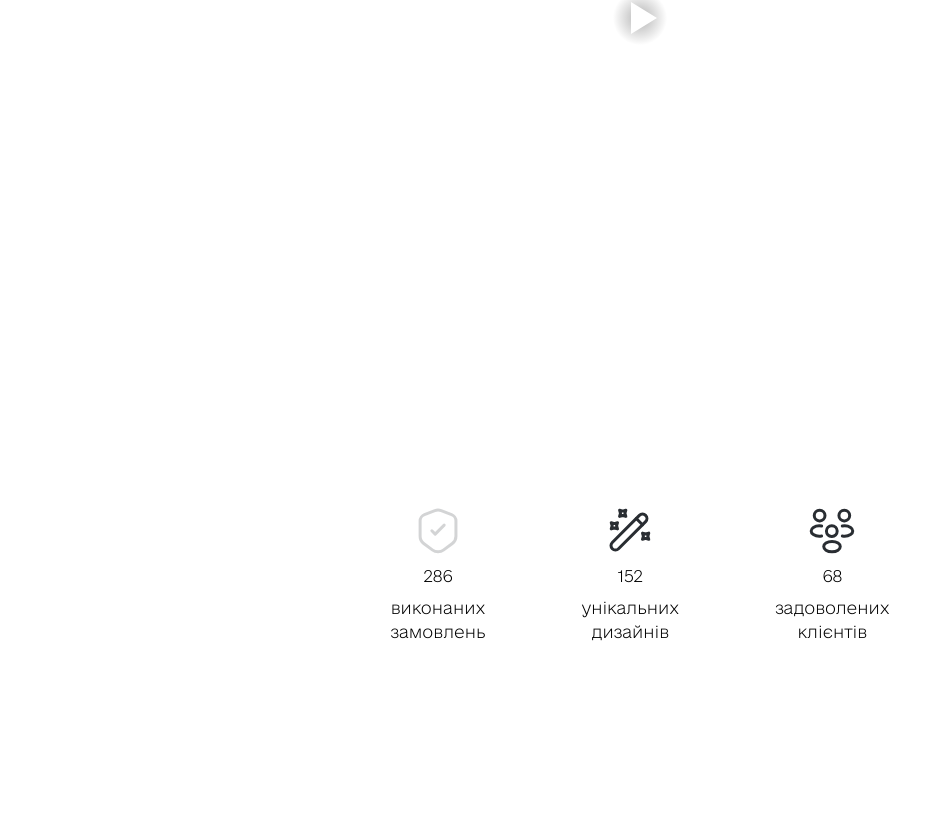
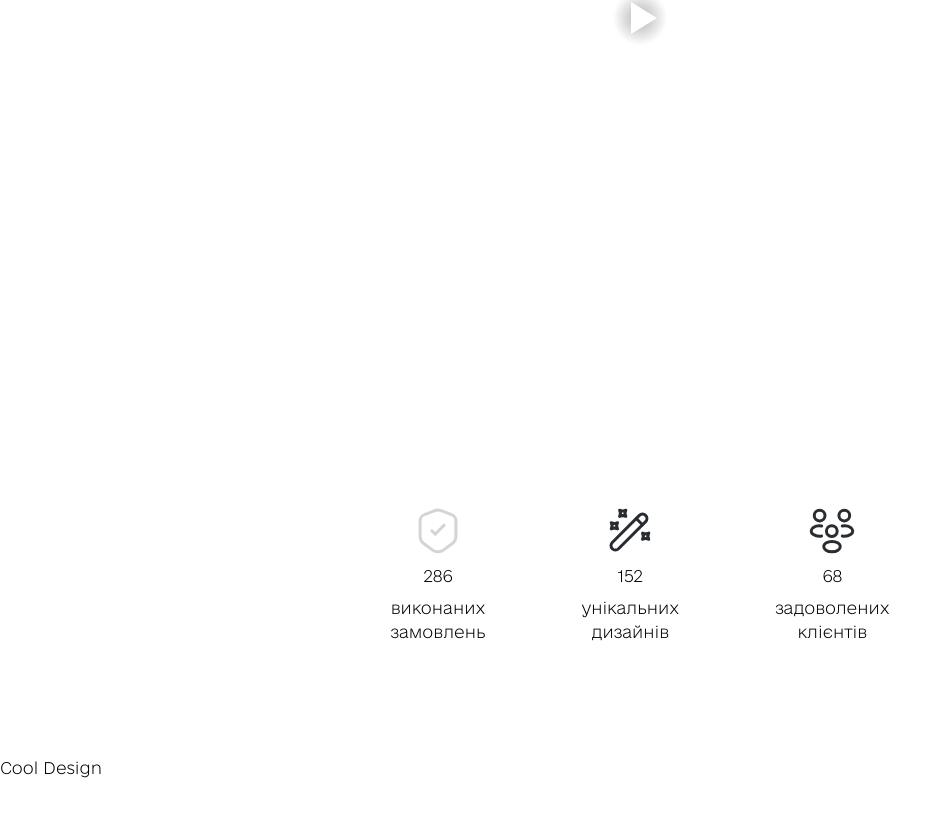
Before and after one commit to s0nyseventeen/sheikhs2, a React (Vite) app: page / in a window 1280 px wide. Shown: the part 1024-1840 px from the top of the page, without its empty margins (0-951 px from the left). Before the commit the page ends 1780 px from the top, so only its background shows below. Built offline with nearby package versions, Linux system fonts and the light colour scheme; no server answers; the HTML template or start-up script is replaced by a standard one.

Commit message:
continue

```diff
--- a/src/App.tsx
+++ b/src/App.tsx
@@ -1,3 +1,4 @@
+import CoolDesign from "./components/CoolDesign";
 import Header from "./components/Header";
 import Hero from "./components/Hero";
 import CompanyVideo from "./components/CompanyVideo";
@@ -10,6 +11,7 @@ function App() {
       <Hero />
       <CompanyVideo />
       <Statistics />
+      <CoolDesign />
     </>
   );
 }
--- /dev/null
+++ b/src/components/CoolDesign.tsx
@@ -0,0 +1,3 @@
+export default function CoolDesign() {
+  return <section className="container mx-auto mb-32">Cool Design</section>;
+}
```
